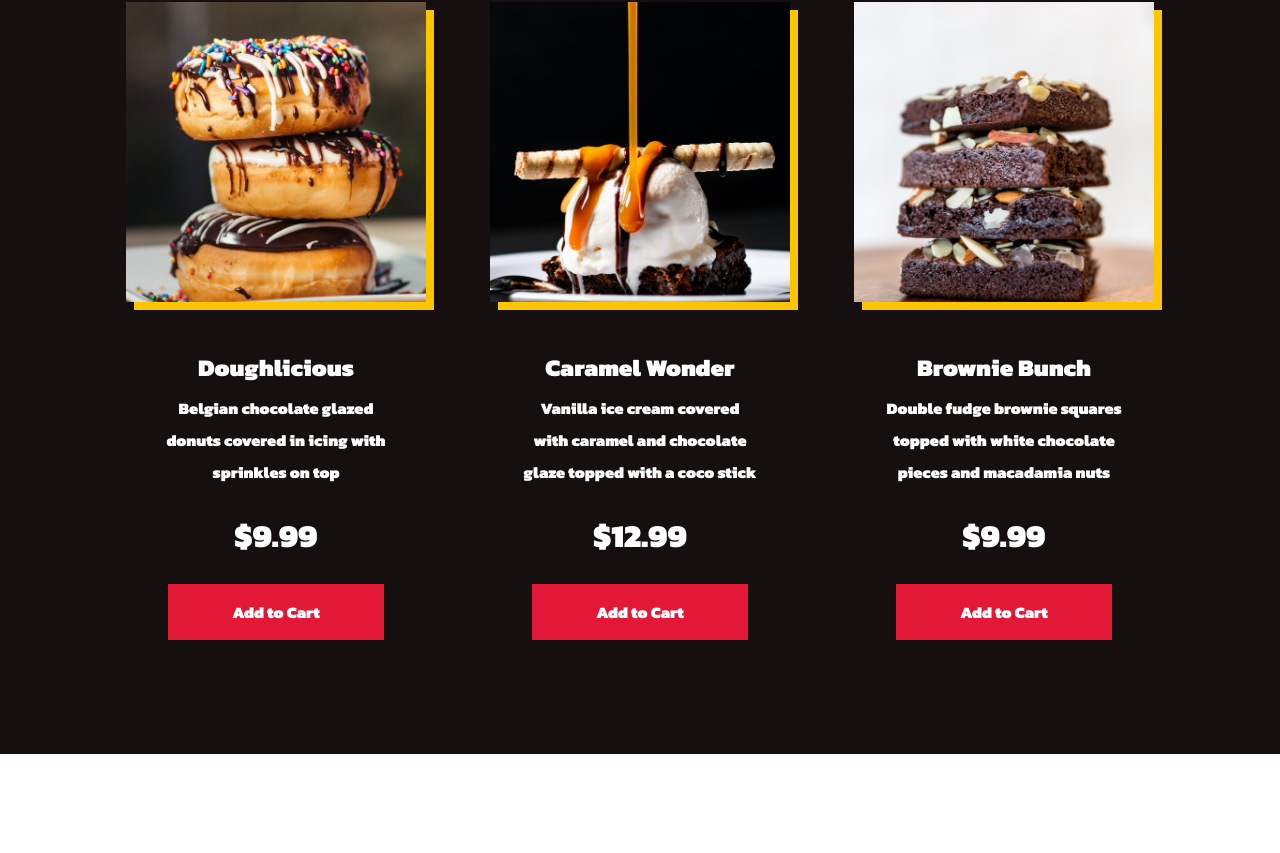
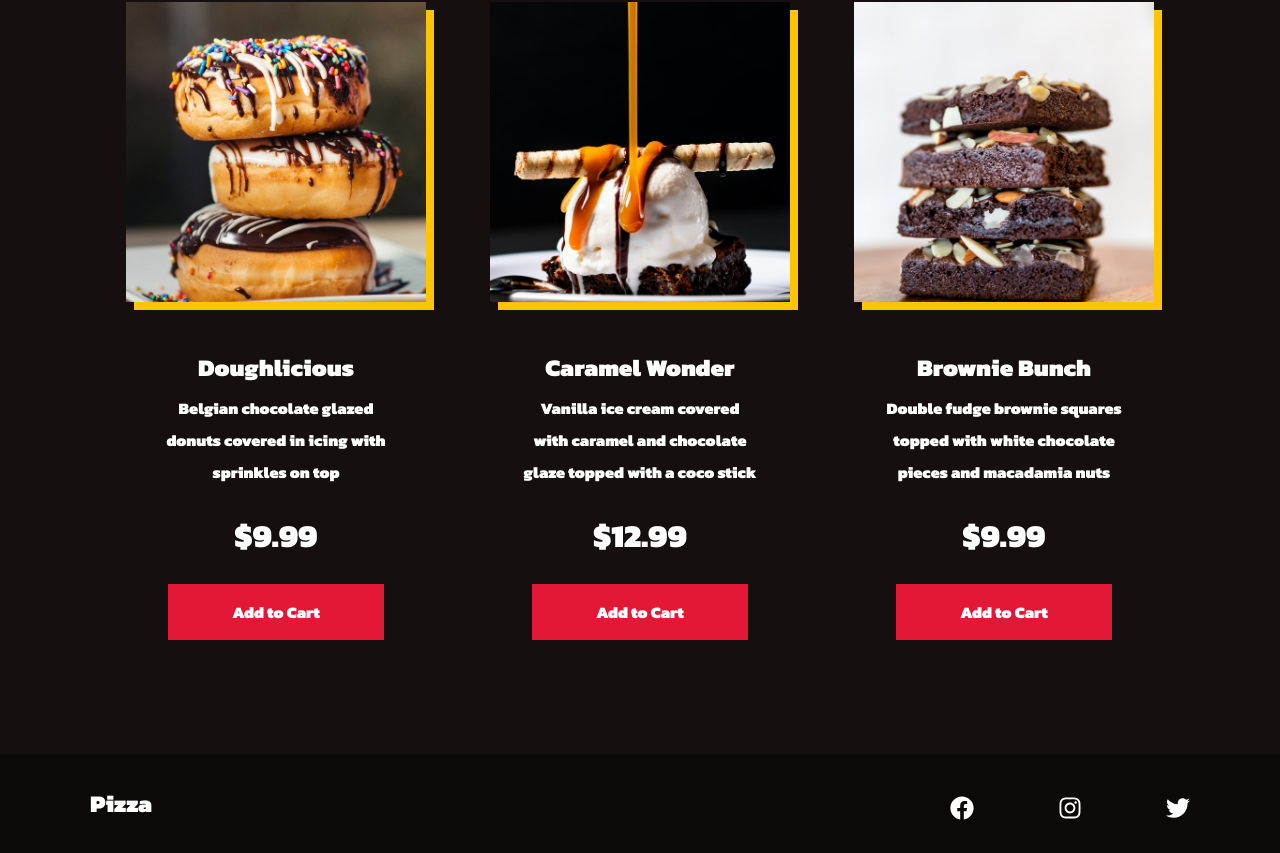
Before and after one commit to danikaharu/pizza-resto-v1, a React (Create React App) app: page / in a window 1280 px wide. Shown: the part 2466-3319 px from the top of the page. Before the commit the page ends 3220 px from the top, so only its background shows below. Built offline with nearby package versions, Linux system fonts and the light colour scheme.

Commit message:
Create footer component

```diff
--- a/src/App.js
+++ b/src/App.js
@@ -5,6 +5,7 @@
 import Products from './components/Products';
 import { productData, productDataTwo } from './components/Products/data'
 import Feature from './components/Feature';
+import Footer from './components/Footer';
 
 function App() {
   return (
@@ -14,6 +15,7 @@
       <Products heading="Choose your favorite" data={productData} />
       <Feature />
       <Products heading="Sweet Treats for You" data={productDataTwo} />
+      <Footer />
     </Router>
   );
 }
--- /dev/null
+++ b/src/components/Footer/FooterElements.js
@@ -0,0 +1,57 @@
+import styled from 'styled-components';
+import { Link } from 'react-router-dom';
+
+export const FooterContainer = styled.footer`
+  background-color: #0d0909;
+`;
+
+export const FooterWrap = styled.div`
+  padding: 16px 24px;
+  display: flex;
+  flex-direction: column;
+  justify-content: center;
+  align-items: center;
+  max-width: 1300px;
+  margin: 0 auto;
+`;
+
+export const SocialMedia = styled.section`
+  max-width: 1300px;
+  width: 100%;
+`;
+
+export const SocialMediaWrap = styled.div`
+  display: flex;
+  justify-content: space-between;
+  align-items: center;
+  max-width: 1100px;
+  margin: 16px auto 0 auto;
+  @media screen and (max-width: 820px) {
+    flex-direction: column;
+  }
+`;
+
+export const SocialLogo = styled(Link)`
+  color: #fff;
+  justify-self: start;
+  cursor: pointer;
+  text-decoration: none;
+  font-size: 1.5rem;
+  display: flex;
+  align-items: center;
+  margin-bottom: 16px;
+  font-weight: bold;
+`;
+
+export const SocialIcons = styled.div`
+  display: flex;
+  justify-content: space-between;
+  align-items: center;
+  width: 240px;
+`;
+
+
+export const SocialIconLink = styled.a`
+  color: #fff;
+  font-size: 24px;
+`;
--- /dev/null
+++ b/src/components/Footer/index.js
@@ -0,0 +1,43 @@
+import React from 'react'
+import {
+    FaFacebook,
+    FaInstagram,
+    FaTwitter
+} from 'react-icons/fa';
+import {
+    FooterContainer,
+    FooterWrap,
+    SocialMedia,
+    SocialMediaWrap,
+    SocialLogo,
+    SocialIcons,
+    SocialIconLink
+} from './FooterElements';
+
+
+const Footer = () => {
+    return (
+        <FooterContainer>
+            <FooterWrap>
+                <SocialMedia>
+                    <SocialMediaWrap>
+                        <SocialLogo to="/">Pizza</SocialLogo>
+                        <SocialIcons>
+                            <SocialIconLink href="/" target="_blank" aria-label="Facebook" rel="noopener noreferrer">
+                                <FaFacebook />
+                            </SocialIconLink>
+                            <SocialIconLink href="/" target="_blank" aria-label="Instagram" rel="noopener noreferrer">
+                                <FaInstagram />
+                            </SocialIconLink>
+                            <SocialIconLink href="/" target="_blank" aria-label="Twitter" rel="noopener noreferrer">
+                                <FaTwitter />
+                            </SocialIconLink>
+                        </SocialIcons>
+                    </SocialMediaWrap>
+                </SocialMedia>
+            </FooterWrap>
+        </FooterContainer>
+    )
+}
+
+export default Footer
```
